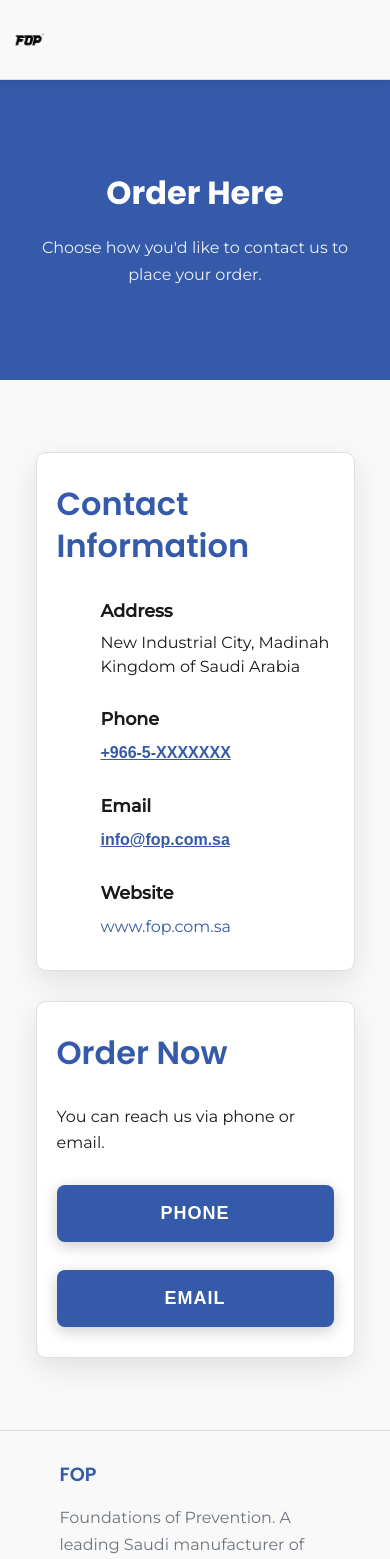
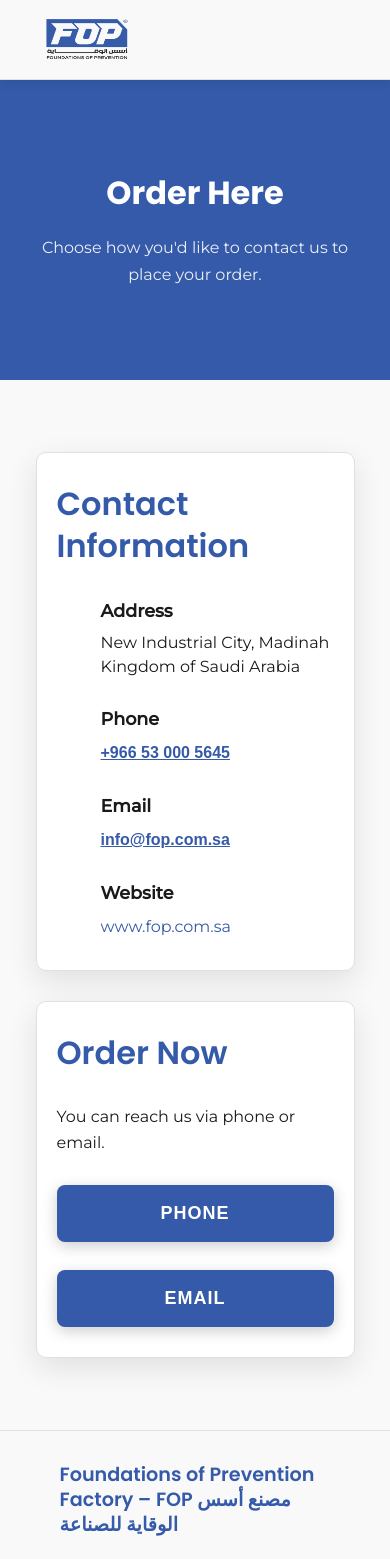
Before and after one commit to Su03l/FOP, a React (Vite) app: page /contact in a window 390 px wide. Shown: the top 1559 px of the page. Built offline with nearby package versions, Linux system fonts and the light colour scheme; some icons are missing.

Commit message:
update logo and fix some errors

```diff
--- a/src/components/layout/Footer.tsx
+++ b/src/components/layout/Footer.tsx
@@ -10,7 +10,7 @@
 import './Footer.css';
 
 const Footer: React.FC = () => {
-  const { translate } = useLanguage();
+  const { translate, language } = useLanguage();
 
   return (
     <footer className="footer">
@@ -36,7 +36,13 @@
           </div>
           <div className="contact-item">
             <PhoneIcon className="contact-icon" />
-            <span>{translate('footerPhone')}</span>
+            {language === 'ar' ? (
+              <span dir="ltr" style={{ direction: 'ltr', unicodeBidi: 'embed' }}>
+                {translate('footerPhone')}
+              </span>
+            ) : (
+              <span>{translate('footerPhone')}</span>
+            )}
           </div>
           <div className="contact-item">
             <EmailIcon className="contact-icon" />
--- a/src/components/layout/Navbar.css
+++ b/src/components/layout/Navbar.css
@@ -92,13 +92,15 @@
 }
 
 .navbar-logo img {
-    height: 60px;
-    margin-right: 10px;
+    height: 160px;
+    width: 200px;
+    margin-right: 18px;
     transition: height var(--transition-speed) ease;
 }
 
 .navbar--scrolled .navbar-logo img {
-    height: 35px;
+    height: 60px;
+    max-width: 120px;
 }
 
 .logo-text {
@@ -143,6 +145,7 @@
 .nav-item {
     height: 80px;
     transition: height var(--transition-speed) ease;
+    font-size: 0.93rem; /* Made font smaller */
 }
 
 .nav-menu--open .nav-item {
@@ -179,9 +182,10 @@
     transform: translateX(-50%);
 }
 
+/* Remove underline on hover, only color */
 .nav-links:hover::after,
 .nav-links.active::after {
-    width: 90%;
+    width: 0;
 }
 
 .nav-links:hover {
@@ -212,12 +216,12 @@
 
 .nav-menu--open .nav-links:hover::after,
 .nav-menu--open .nav-links.active::after {
-    width: 100%;
+    width: 0;
 }
 
 .nav-menu--open .nav-links:hover {
-    background: var(--color-primary);
-    color: var(--color-white);
+    background: none;
+    color: var(--color-primary);
 }
 
 .nav-menu--open .nav-links.active {
@@ -379,10 +383,12 @@
     }
 
     .navbar-logo img {
-        height: 35px;
+        height: 120px;
+        max-width: 150px;
     }
 
     .navbar--scrolled .navbar-logo img {
-        height: 30px;
+        height: 42px;
+        max-width: 66px;
     }
 }
--- a/src/components/layout/Navbar.tsx
+++ b/src/components/layout/Navbar.tsx
@@ -8,8 +8,8 @@
 import MenuIcon from '@mui/icons-material/Menu';
 import CloseIcon from '@mui/icons-material/Close';
 import './Navbar.css';
-import LightLogo from '../../assets/images/banners/LOGO-26.png';
-import DarkLogo from '../../assets/images/banners/LOGO-31.png';
+import LogoSrc from '../../assets/images/banners/LOGO-13.png'
+
 
 const Navbar: React.FC = () => {
   const [scrolled, setScrolled] = useState(false);
@@ -30,7 +30,7 @@
     setMobileMenuOpen(!mobileMenuOpen);
   };
 
-  const logoSrc = theme === 'light' ? LightLogo : DarkLogo;
+
 
   const navLinks = [
     { path: '/', key: 'home' },
@@ -47,11 +47,7 @@
     <nav className={`navbar ${scrolled ? 'navbar--scrolled' : ''}`}>
       <div className="navbar-container">
         <div className="navbar-logo" onClick={() => navigate('/')}>
-          <img src={logoSrc} alt="FOP Logo" />
-          <div className="logo-text">
-            <span style={{ fontSize: '15px' }}>{translate('homeTitle')}</span>
-            <span>أسس الوقاية</span>
-          </div>
+          <img src={LogoSrc} alt="FOP Logo" />
         </div>
 
         <div className={`nav-menu ${mobileMenuOpen ? 'nav-menu--open' : ''}`}>
--- a/src/locales/ar.json
+++ b/src/locales/ar.json
@@ -95,12 +95,12 @@
   "product3Color": " أصفر",
   "product3Specs": "لدائن حرارية عالية الوضوح، حشوة راحة، حجم عالمي",
   "viewAllProducts": "عرض جميع المنتجات",
-  "footerAboutTitle": "أسس الوقاية FOP",
+  "footerAboutTitle": "Foundations of Prevention Factory – FOP\nمصنع أسس الوقاية للصناعة",
   "footerAboutDesc": "أسس الوقاية. مصنع سعودي رائد في تصنيع معدات الحماية الشخصية (PPE)، مع التركيز على حلول حماية الرأس في البيئات الصناعية.",
   "footerQuickLinks": "روابط سريعة",
   "footerContactTitle": "معلومات الاتصال",
   "footerAddress": "المدينة الصناعية الجديدة، المدينة المنورة، المملكة العربية السعودية",
-  "footerPhone": "+966-5-XXXXXXX",
+  "footerPhone": "+966 53 000 5645",
   "footerEmail": "info@fop.com.sa",
   "footerWebsite": "fop.com.sa",
   "footerFollowUs": "تابعنا",
@@ -294,7 +294,7 @@
   "contactAddressValue": "المدينة الصناعية الجديدة، المدينة المنورة\nالمملكة العربية السعودية",
 
   "contactPhoneLabel": "رقم الهاتف",
-  "contactPhoneValue": "+966-5-XXXXXXX",
+  "contactPhoneValue": "+966 53 000 5645",
 
   "contactEmailLabel": "البريد الإلكتروني",
   "contactEmailValue": "info@fop.com.sa",
--- a/src/locales/en.json
+++ b/src/locales/en.json
@@ -1,7 +1,7 @@
 {
-  "homeTitle": "FOP - Industrial Safety Helmets",
+  "homeTitle": "Foundations of Prevention Factory – FOP",
   "home": "Home",
-  "about": "About Us",
+  "about": "About",
   "products": "Products",
   "ordering": "Order",
   "certifications": "Quality",
@@ -13,7 +13,7 @@
   "heroSubtitle": "Saudi-made industrial safety helmets designed to meet international standards.",
   "browseProducts": "Browse Products",
   "requestAQuote": "Request a Quote",
-  "companyOverview": "FOP Foundations of Prevention",
+  "companyOverview": "Foundations of Prevention Factory – FOP",
   "companyDescription": "Located in the Kingdom of Saudi Arabia, FOP is specialized in manufacturing high-performance safety helmets that combine durability, comfort, and modern design. We are proud to serve the construction, oil and gas, and industrial sectors with world-class head protection solutions.",
   "learnMore": "Learn More",
   "featuredProducts": "Featured Products",
@@ -88,12 +88,12 @@
   "product3Color": "Yellow",
   "product3Specs": "High-visibility thermoplastic, comfort padding, universal size",
   "viewAllProducts": "View All Products",
-  "footerAboutTitle": "FOP",
+  "footerAboutTitle": "Foundations of Prevention Factory – FOP\nمصنع أسس الوقاية للصناعة",
   "footerAboutDesc": "Foundations of Prevention. A leading Saudi manufacturer of personal protective equipment (PPE), focused on head protection solutions for industrial environments.",
   "footerQuickLinks": "Quick Links",
   "footerContactTitle": "Contact Info",
   "footerAddress": "New Industrial City, Madinah, KSA",
-  "footerPhone": "+966-5-XXXXXXX",
+  "footerPhone": "+966 53 000 5645",
   "footerEmail": "info@fop.com.sa",
   "footerFollowUs": "Follow Us",
   "aboutHeroTitle": "About FOP - Foundations of Prevention",
@@ -142,6 +142,7 @@
   "sweatband": "Sweatband",
   "color": "Color",
   "colorAll": "All",
+  "colorWhite": "White",
   "colorOrange": "Orange",
   "colorRed": "Red",
   "colorGreen": "Green",
@@ -278,7 +279,7 @@
   "contactAddressValue": "New Industrial City, Madinah\nKingdom of Saudi Arabia",
 
   "contactPhoneLabel": "Phone",
-  "contactPhoneValue": "+966-5-XXXXXXX",
+  "contactPhoneValue": "+966 53 000 5645",
 
   "contactEmailLabel": "Email",
   "contactEmailValue": "info@fop.com.sa",
@@ -306,4 +307,7 @@
   "orderSubtitle": "Choose how you'd like to contact us to place your order.",
   "orderNowTitle": "Order Now",
   "orderNowSubtitle": "You can reach us via phone or email."
+
+
+
 }
--- a/src/pages/Contact/Contact.tsx
+++ b/src/pages/Contact/Contact.tsx
@@ -7,7 +7,7 @@
 import "./Contact.css";
 
 const Contact: React.FC = () => {
-  const { translate } = useLanguage();
+  const { translate, language } = useLanguage();
   // Hover states for contact info section
   const [showPhoneInfo, setShowPhoneInfo] = useState(false);
   const [showEmailInfo, setShowEmailInfo] = useState(false);
@@ -16,7 +16,7 @@
   const [showPhoneOrder, setShowPhoneOrder] = useState(false);
   const [showEmailOrder, setShowEmailOrder] = useState(false);
 
-  const phoneNumber = "+9665XXXXXXX";
+  const phoneNumber = "+966530005645";
   const emailAddress = "info@fop.com.sa";
 
   // Clean phone number for WhatsApp (remove all non-digits)
@@ -57,7 +57,13 @@
                     onMouseLeave={() => setShowPhoneInfo(false)}
                   >
                     <button className="contact-link">
-                      {translate("contactPhoneValue")}
+                      {language === 'ar' ? (
+                        <span dir="ltr" style={{ direction: 'ltr', unicodeBidi: 'embed' }}>
+                          {translate("contactPhoneValue")}
+                        </span>
+                      ) : (
+                        translate("contactPhoneValue")
+                      )}
                     </button>
                     {showPhoneInfo && (
                       <div className="dropdown-content">
@@ -128,7 +134,13 @@
                   className="btn-submit"
                   onClick={() => setShowPhoneOrder(!showPhoneOrder)}
                 >
-                  {translate("contactPhoneLabel")}
+                  {language === 'ar' ? (
+                    <span dir="ltr" style={{ direction: 'ltr', unicodeBidi: 'embed' }}>
+                      {translate("contactPhoneLabel")}
+                    </span>
+                  ) : (
+                    translate("contactPhoneLabel")
+                  )}
                 </button>
                 {showPhoneOrder && (
                   <div
```
Also changed, not shown: src/assets/images/banners/LOGO-13.png (added).
